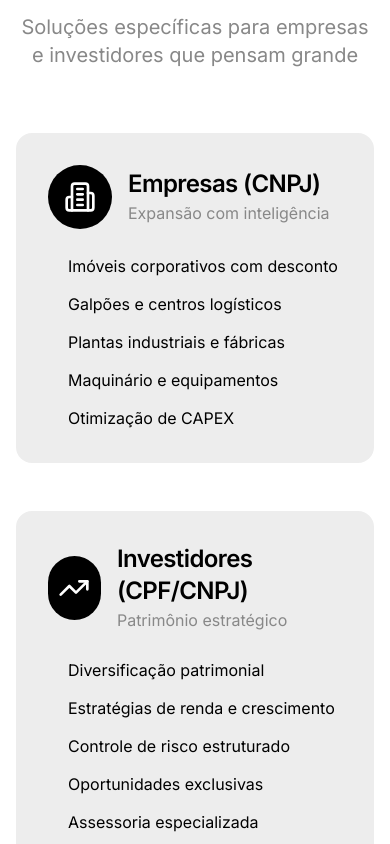
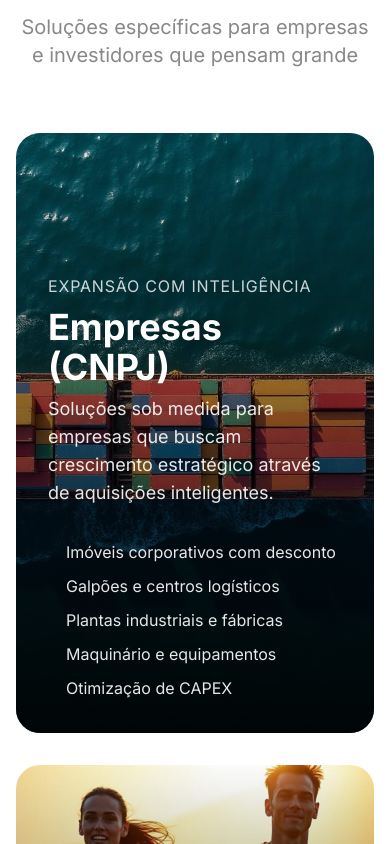
Before and after one commit to gabriedo/lfcom-asset-strategic, a React (Vite) app: page / in a window 390 px wide. Shown: the part 5980-6824 px from the top of the page. Built offline with nearby package versions, Linux system fonts and the light colour scheme.

Commit message:
testing changes with virtual file cleanup

```diff
--- a/src/components/sections/TargetAudienceSection.tsx
+++ b/src/components/sections/TargetAudienceSection.tsx
@@ -1,12 +1,14 @@
-import { Building2, TrendingUp } from "lucide-react";
 import { Button } from "@/components/ui/button";
 import { Link } from "react-router-dom";
+import cargoShipImage from "@/assets/cargo-ship.jpg";
+import runnersImage from "@/assets/runners.jpg";
 
 const audiences = [
   {
-    icon: Building2,
+    image: cargoShipImage,
     title: "Empresas (CNPJ)",
     subtitle: "Expansão com inteligência",
+    description: "Soluções sob medida para empresas que buscam crescimento estratégico através de aquisições inteligentes.",
     benefits: [
       "Imóveis corporativos com desconto",
       "Galpões e centros logísticos",
@@ -16,9 +18,10 @@ const audiences = [
     ]
   },
   {
-    icon: TrendingUp,
+    image: runnersImage,
     title: "Investidores (CPF/CNPJ)",
     subtitle: "Patrimônio estratégico",
+    description: "Oportunidades exclusivas para investidores que desejam diversificar e crescer seu patrimônio.",
     benefits: [
       "Diversificação patrimonial",
       "Estratégias de renda e crescimento",
@@ -42,37 +45,51 @@ export const TargetAudienceSection = () => {
           </p>
         </div>
 
-        <div className="grid grid-cols-1 lg:grid-cols-2 gap-12">
+        <div className="grid grid-cols-1 lg:grid-cols-2 gap-8">
           {audiences.map((audience, index) => (
             <div
               key={index}
-              className="bg-surface-light p-8 rounded-2xl space-y-6 hover-lift"
+              className="relative overflow-hidden rounded-3xl group cursor-pointer hover-lift"
+              style={{ minHeight: '600px' }}
             >
-              <div className="flex items-center space-x-4">
-                <div className="w-16 h-16 bg-surface-black rounded-full flex items-center justify-center">
-                  <audience.icon className="w-8 h-8 text-surface-white" />
+              {/* Background Image */}
+              <div className="absolute inset-0">
+                <img
+                  src={audience.image}
+                  alt={audience.title}
+                  className="w-full h-full object-cover transition-transform duration-700 group-hover:scale-105"
+                />
+                <div className="absolute inset-0 bg-gradient-to-t from-surface-black/90 via-surface-black/50 to-transparent"></div>
               </div>
-                <div>
-                  <h3 className="text-headline text-surface-black">
+
+              {/* Content */}
+              <div className="relative h-full flex flex-col justify-end p-8 lg:p-10">
+                <div className="space-y-4">
+                  <div className="space-y-2">
+                    <p className="text-body text-surface-white/80 uppercase tracking-wider">
+                      {audience.subtitle}
+                    </p>
+                    <h3 className="text-4xl lg:text-5xl font-bold text-surface-white">
                       {audience.title}
                     </h3>
-                  <p className="text-body text-surface-medium">
-                    {audience.subtitle}
+                    <p className="text-lg text-surface-white/90 max-w-md">
+                      {audience.description}
                     </p>
                   </div>
-              </div>
 
-              <ul className="space-y-3">
+                  <ul className="space-y-2 pt-4">
                     {audience.benefits.map((benefit, benefitIndex) => (
                       <li
                         key={benefitIndex}
-                    className="text-body text-surface-black flex items-start"
+                        className="text-body text-surface-white/90 flex items-start"
                       >
-                    <span className="w-2 h-2 bg-accent-gold rounded-full mr-3 mt-2 flex-shrink-0"></span>
+                        <span className="w-1.5 h-1.5 bg-accent-gold rounded-full mr-3 mt-2 flex-shrink-0"></span>
                         {benefit}
                       </li>
                     ))}
                   </ul>
+                </div>
+              </div>
             </div>
           ))}
         </div>
```
Also changed, not shown: src/assets/cargo-ship.jpg (added), src/assets/runners.jpg (added). Lines whose indentation alone changed are shown as unchanged.
